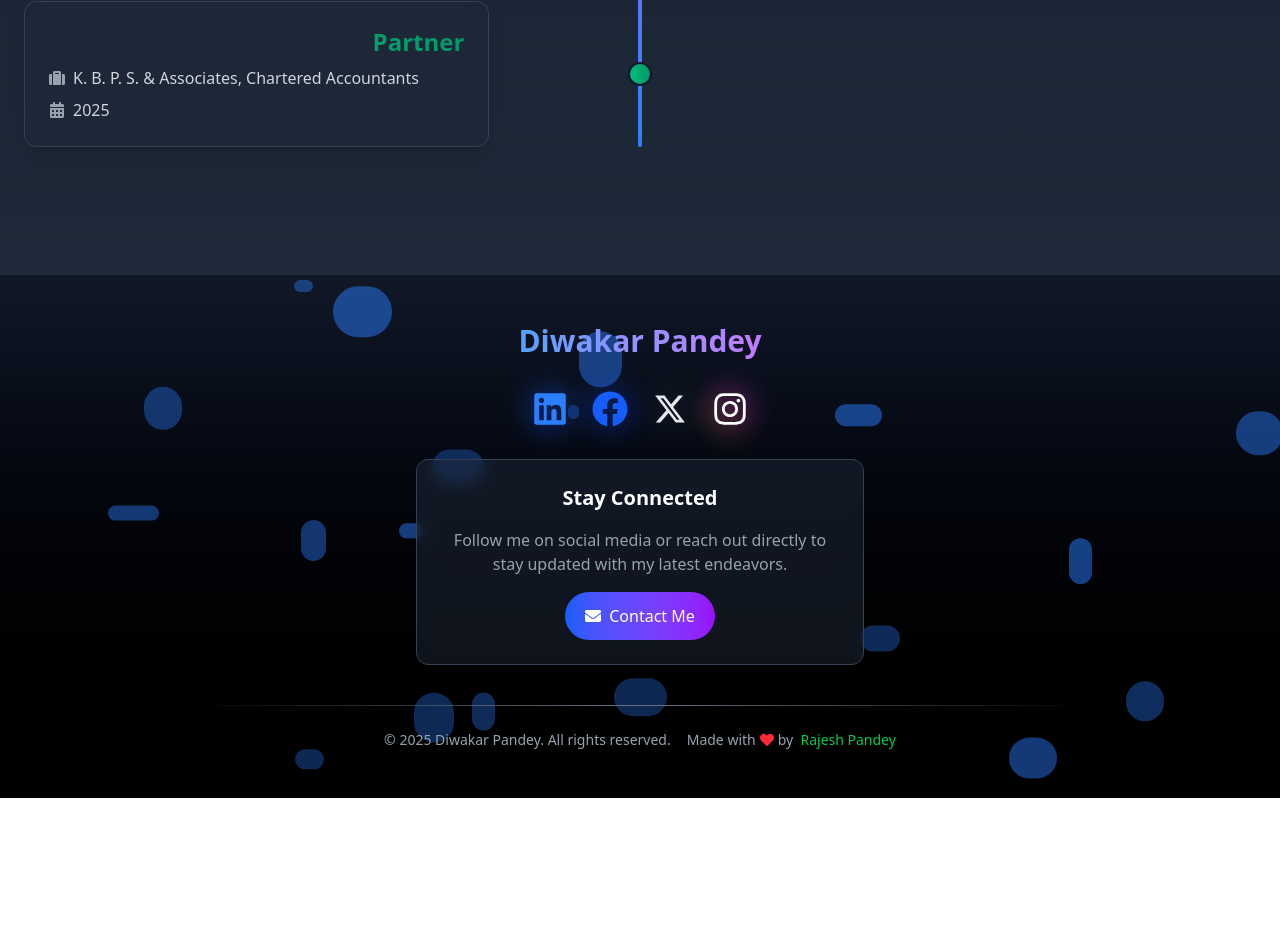
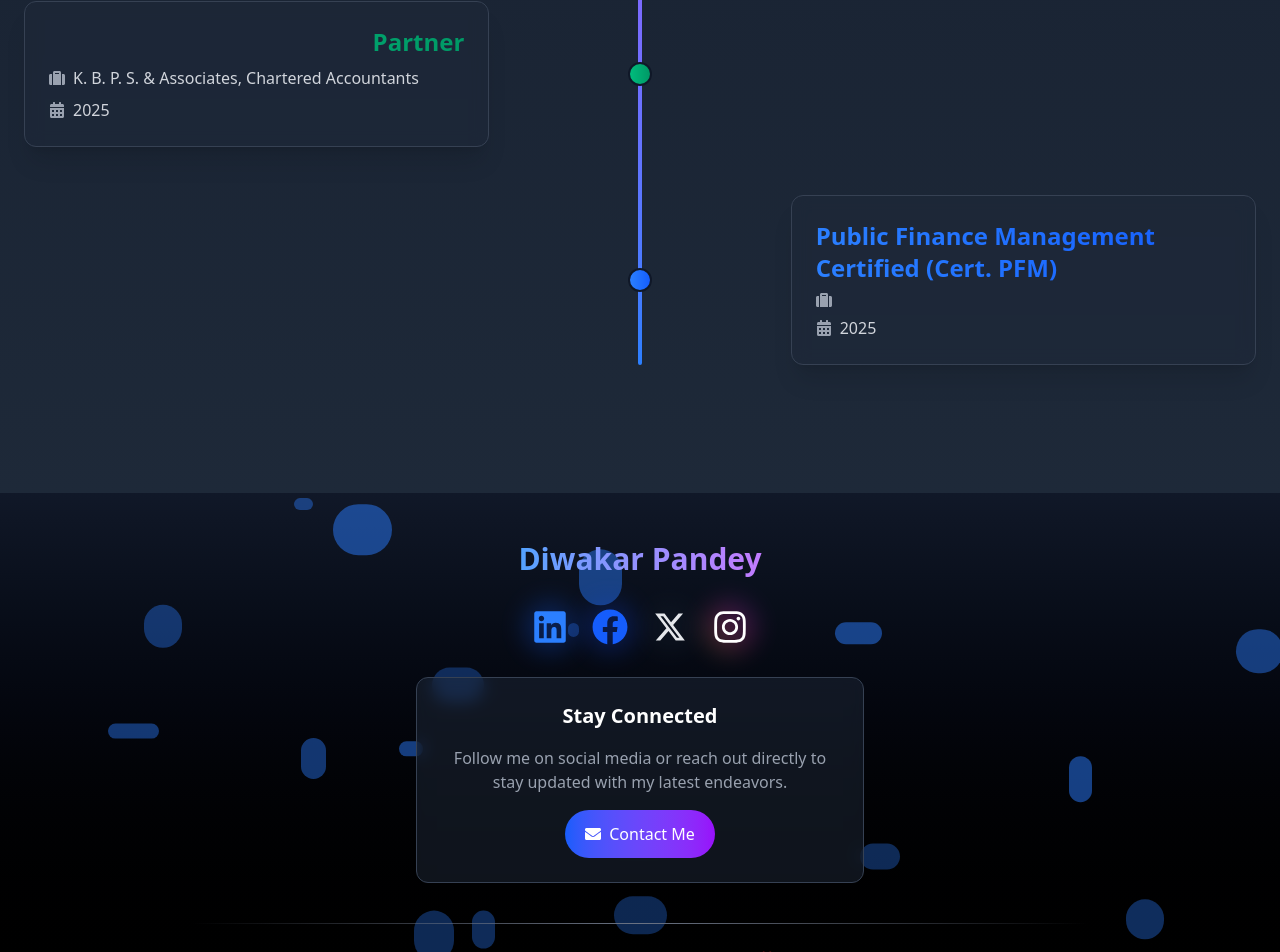
Before and after one commit to RajeshPandey10/diwakar_frontend, a React (Vite) app: page /journey/professional in a window 1280 px wide. Shown: the part 1379-2331 px from the top of the page. Before the commit the page ends 2177 px from the top, so only its background shows below. Built offline with nearby package versions, Linux system fonts and the light colour scheme.

Commit message:
Add Public Finance Management Certification entry

```diff
--- a/src/components/Experience/ProfessionalJourney.jsx
+++ b/src/components/Experience/ProfessionalJourney.jsx
@@ -52,6 +52,11 @@ const ProfessionalJourney = () => {
       date: "2025",
       color: "green",
     },
+    {
+      title:"Public Finance Management Certified (Cert. PFM) ",
+      date:"2025",
+      color:"blue"
+    }
   ];
 
   const containerVariants = {
```
